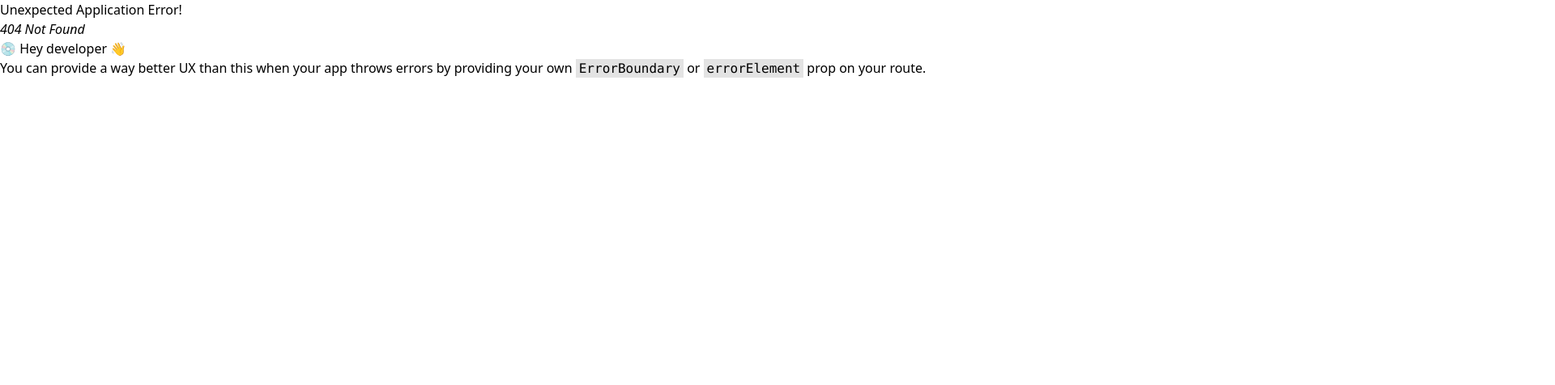
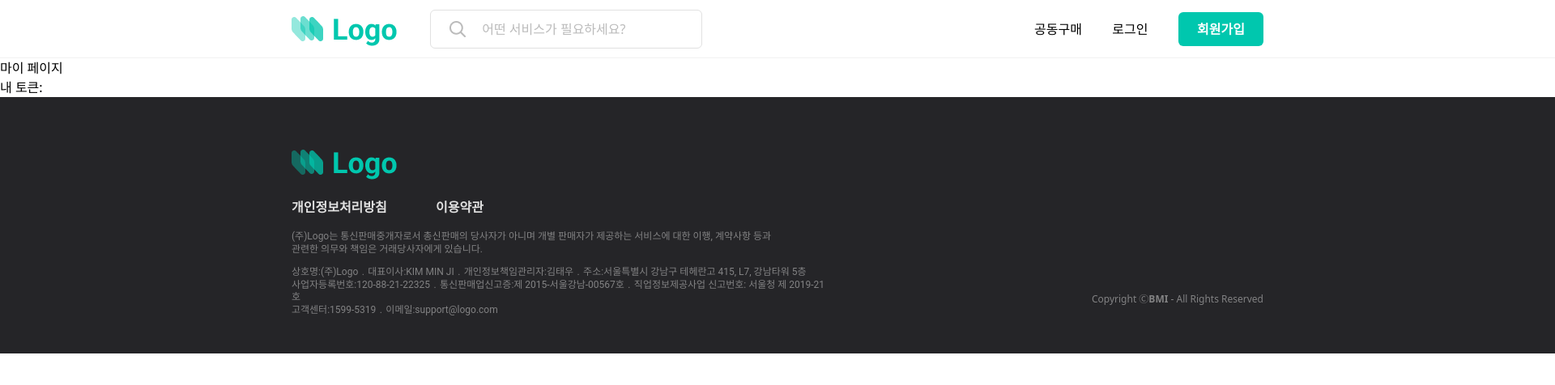
Before and after one commit to Heoveloper/tutorial07-web, a React (Vite) app: page /my-page in a window 1280 px wide. Before the commit this address had no page. Shown: the top 476 px of the page at 81% size, 1920 px wide, since content can reach past the window. Built offline with nearby package versions, Linux system fonts and the light colour scheme.

Commit message:
경로 변경 및 추가, date-fns 추가

```diff
--- a/package.json
+++ b/package.json
@@ -10,6 +10,7 @@
   },
   "dependencies": {
     "@apollo/client": "^3.7.3",
+    "date-fns": "^2.29.3",
     "graphql": "^16.6.0",
     "react": "^18.2.0",
     "react-dom": "^18.2.0",
--- a/src/components/footer.tsx
+++ b/src/components/footer.tsx
@@ -7,12 +7,12 @@ const Footer = () => {
         <div className='flex h-[197px] w-[667px] flex-col justify-center'>
           <img src='/logo.png' className='h-[43px] w-[131px]' />
           <div className='mt-[24px] flex w-[237px] justify-between'>
-            <Link to='/개인정보처리방침'>
+            <Link to='/privacy-policy'>
               <p className='font-[Roboto] text-[16px] font-semibold leading-[19px] text-[#e1e1e1]'>
                 개인정보처리방침
               </p>
             </Link>
-            <Link to='/이용약관'>
+            <Link to='/terms-of-use'>
               <p className='font-[Roboto] text-[16px] font-semibold leading-[19px] text-[#e1e1e1]'>
                 이용약관
               </p>
--- /dev/null
+++ b/src/pages/admin.tsx
@@ -0,0 +1,13 @@
+import Layout from '../components/layout';
+
+const AdminPage = () => {
+  return (
+    <Layout>
+      <div>
+        <div className='mx-auto w-[100px]'>관리자 콘솔!</div>
+      </div>
+    </Layout>
+  );
+};
+
+export default AdminPage;
--- /dev/null
+++ b/src/pages/my-page.tsx
@@ -0,0 +1,20 @@
+import Layout from '../components/layout';
+
+// type MyPageProps = {
+//   myToken: ;
+// };
+
+const MyPage = ({ myToken }: any) => {
+  return (
+    <Layout>
+      <div>
+        <div className='w-[100px]'>
+          <p>마이 페이지</p>
+          <p>내 토큰: {myToken}</p>
+        </div>
+      </div>
+    </Layout>
+  );
+};
+
+export default MyPage;
--- /dev/null
+++ b/src/pages/privacy-policy.tsx
@@ -0,0 +1,13 @@
+import Layout from '../components/layout';
+
+const PrivacyPolicyPage = () => {
+  return (
+    <Layout>
+      <div>
+        <div className='mx-auto w-[150px]'>개인정보처리방침</div>
+      </div>
+    </Layout>
+  );
+};
+
+export default PrivacyPolicyPage;
--- /dev/null
+++ b/src/pages/terms-of-use.tsx
@@ -0,0 +1,13 @@
+import Layout from '../components/layout';
+
+const TermsOfUsePage = () => {
+  return (
+    <Layout>
+      <div>
+        <div className='mx-auto w-[100px]'>이용약관</div>
+      </div>
+    </Layout>
+  );
+};
+
+export default TermsOfUsePage;
```
Also changed, not shown: src/App.tsx (+8 -0 lines), .eslintrc.cjs, public/user.png (added), 1 other file (tests, documents, lock files or other folders).
